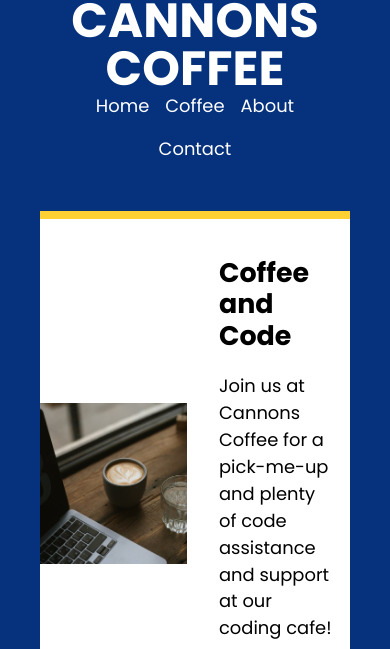
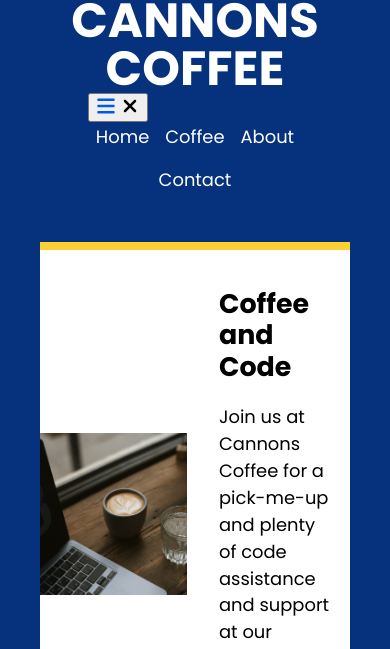
Before and after one commit to Giv3Grac3/cannons-coffee, a plain HTML site: page index.html in a window 390 px wide. Shown: the part 171-820 px from the top of the page. Drawn offline with Linux system fonts and the light colour scheme.

Commit message:
hamburger button

```diff
--- a/css/styles.css
+++ b/css/styles.css
@@ -69,6 +69,10 @@
   padding: 0;
   align-items: flex-end;
   justify-content: center;
+}
+svg {
+  width: 20px;
+  height: 20px;
 }
 footer {
   border-top: 0.5rem solid var(--sunglow);
--- a/index.html
+++ b/index.html
@@ -17,6 +17,21 @@
           <h1>CANNONS COFFEE</h1>
         </div>
         <nav>
+          <button id="burger-button">
+            <svg xmlns="http://www.w3.org/2000/svg" viewBox="0 0 448 512">
+              <!--!Font Awesome Free 6.7.1 by @fontawesome - https://fontawesome.com License - https://fontawesome.com/license/free Copyright 2024 Fonticons, Inc.-->
+              <path
+                fill="#0058f0"
+                d="M0 96C0 78.3 14.3 64 32 64l384 0c17.7 0 32 14.3 32 32s-14.3 32-32 32L32 128C14.3 128 0 113.7 0 96zM0 256c0-17.7 14.3-32 32-32l384 0c17.7 0 32 14.3 32 32s-14.3 32-32 32L32 288c-17.7 0-32-14.3-32-32zM448 416c0 17.7-14.3 32-32 32L32 448c-17.7 0-32-14.3-32-32s14.3-32 32-32l384 0c17.7 0 32 14.3 32 32z"
+              />
+            </svg>
+            <svg xmlns="http://www.w3.org/2000/svg" viewBox="0 0 384 512">
+              <!--!Font Awesome Free 6.7.1 by @fontawesome - https://fontawesome.com License - https://fontawesome.com/license/free Copyright 2024 Fonticons, Inc.-->
+              <path
+                d="M342.6 150.6c12.5-12.5 12.5-32.8 0-45.3s-32.8-12.5-45.3 0L192 210.7 86.6 105.4c-12.5-12.5-32.8-12.5-45.3 0s-12.5 32.8 0 45.3L146.7 256 41.4 361.4c-12.5 12.5-12.5 32.8 0 45.3s32.8 12.5 45.3 0L192 301.3 297.4 406.6c12.5 12.5 32.8 12.5 45.3 0s12.5-32.8 0-45.3L237.3 256 342.6 150.6z"
+              />
+            </svg>
+          </button>
           <ul>
             <li><a href="index.html">Home</a></li>
             <li><a href="latte.html">Coffee</a></li>
```
Also changed, not shown: 1 other file.
